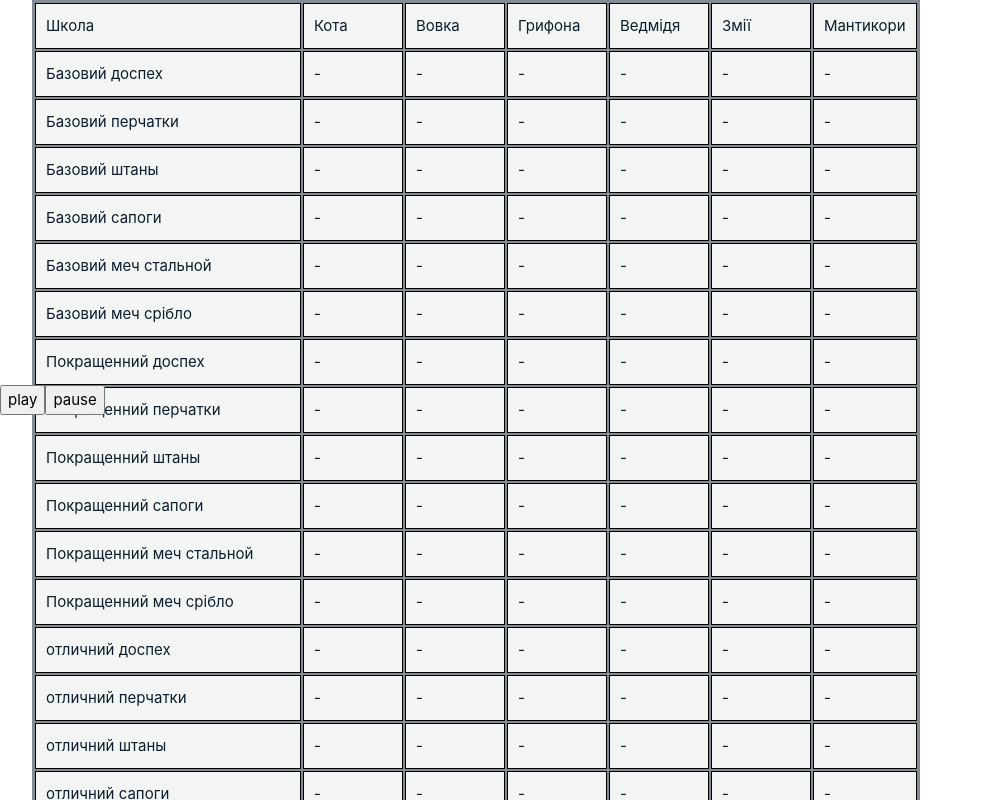
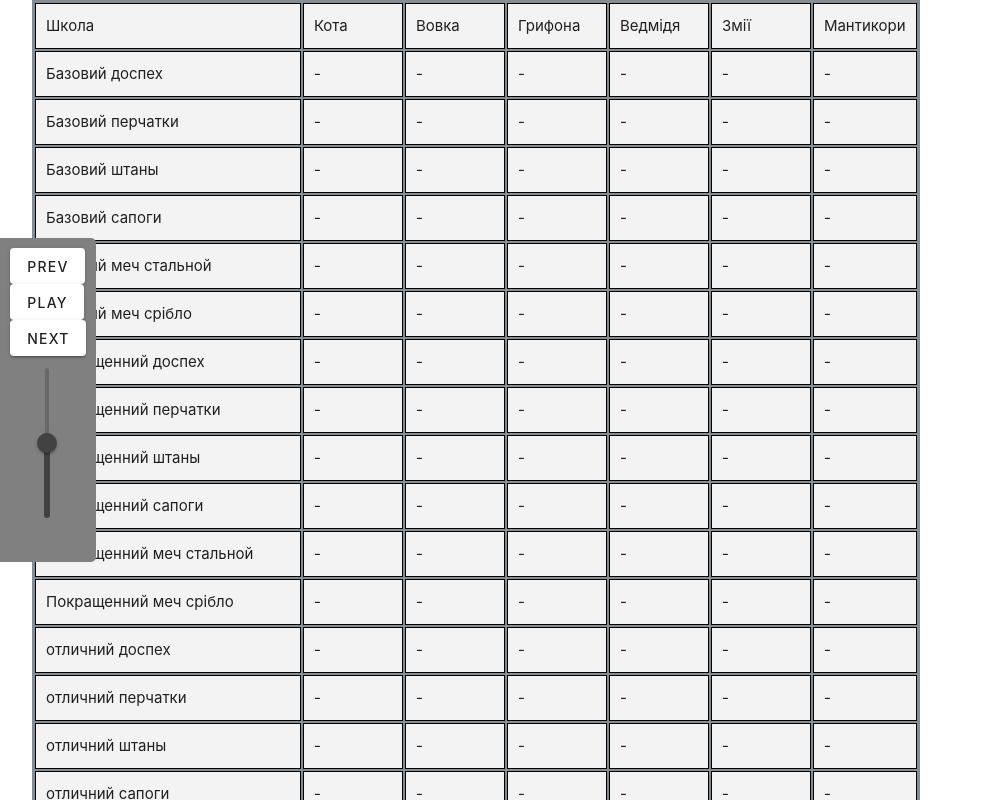
Before and after one commit to AnnaAlmie/EquipmentTheWitcher, a Vue app: page / in a window 1280 px wide. Shown: the top 800 px of the page, without its empty margins (0-983 px from the left). Built offline with nearby package versions, Linux system fonts and the light colour scheme; no server answers.

Commit message:
howl.js player

```diff
--- a/package.json
+++ b/package.json
@@ -14,7 +14,8 @@
     "howler": "^2.2.3",
     "pinia": "^2.0.28",
     "vue": "^3.2.45",
-    "vue-router": "^4.1.6"
+    "vue-router": "^4.1.6",
+    "vuetify": "^3.1.4"
   },
   "devDependencies": {
     "@types/howler": "^2.2.7",
--- a/src/App.vue
+++ b/src/App.vue
@@ -5,8 +5,10 @@ import ThePlayer from './components/ThePlayer.vue';
 </script>
 
 <template>
-  <ThePlayer />
-  <RouterView />
+  <v-app>
+    <ThePlayer />
+    <RouterView />
+  </v-app>
 </template>
 
 <style scoped>
--- a/src/assets/css/base.css
+++ b/src/assets/css/base.css
@@ -4,6 +4,7 @@
   --color-indigo: rgb(13, 29, 42);
   --section-gap: 160px;
 }
+
 
 body {
   min-height: 100vh;
--- a/src/assets/css/main.scss
+++ b/src/assets/css/main.scss
@@ -1,4 +1,4 @@
-@import './normalize.css';
+@import './reset.scss';
 @import './base.css';
 
 #app {
--- a/src/assets/css/normalize.css
+++ /dev/null
@@ -1,81 +0,0 @@
-/* Указываем box sizing */
-*,
-*::before,
-*::after {
-    box-sizing: border-box;
-    margin: 0;
-    position: relative;
-    font-weight: normal;
-}
-
-/* Убираем внутренние отступы */
-ul[class],
-ol[class] {
-    padding: 0;
-}
-
-/* Убираем внешние отступы */
-body,
-h1,
-h2,
-h3,
-h4,
-p,
-ul[class],
-ol[class],
-li,
-figure,
-figcaption,
-blockquote,
-dl,
-dd {
-    margin: 0;
-}
-
-/* Выставляем основные настройки по-умолчанию для body */
-body {
-    min-height: 100vh;
-    scroll-behavior: smooth;
-    text-rendering: optimizeSpeed;
-    line-height: 1.5;
-}
-
-/* Удаляем стандартную стилизацию для всех ul и il, у которых есть атрибут class*/
-ul[class],
-ol[class] {
-    list-style: none;
-}
-
-/* Элементы a, у которых нет класса, сбрасываем до дефолтных стилей */
-a:not([class]) {
-    text-decoration-skip-ink: auto;
-}
-
-/* Упрощаем работу с изображениями */
-img {
-    max-width: 100%;
-    display: block;
-}
-
-/* Указываем понятную периодичность в потоке данных у article*/
-article>*+* {
-    margin-top: 1em;
-}
-
-/* Наследуем шрифты для инпутов и кнопок */
-input,
-button,
-textarea,
-select {
-    font: inherit;
-}
-
-/* Удаляем все анимации и переходы для людей, которые предпочитай их не использовать */
-@media (prefers-reduced-motion: reduce) {
-    * {
-        animation-duration: 0.01ms !important;
-        animation-iteration-count: 1 !important;
-        transition-duration: 0.01ms !important;
-        scroll-behavior: auto !important;
-    }
-}
--- /dev/null
+++ b/src/assets/css/reset.scss
@@ -0,0 +1,324 @@
+/* resset.dev • v5.0.2 */
+
+/* # =================================================================
+   # Global selectors
+   # ================================================================= */
+
+html {
+    box-sizing: border-box;
+    -webkit-text-size-adjust: 100%;
+    /* Prevent adjustments of font size after orientation changes in iOS */
+    word-break: normal;
+    -moz-tab-size: 4;
+    tab-size: 4;
+}
+
+*,
+::before,
+::after {
+    background-repeat: no-repeat;
+    /* Set `background-repeat: no-repeat` to all elements and pseudo elements */
+    box-sizing: inherit;
+}
+
+::before,
+::after {
+    text-decoration: inherit;
+    /* Inherit text-decoration and vertical align to ::before and ::after pseudo elements */
+    vertical-align: inherit;
+}
+
+* {
+    padding: 0;
+    /* Reset `padding` and `margin` of all elements */
+    margin: 0;
+}
+
+/* # =================================================================
+     # General elements
+     # ================================================================= */
+
+hr {
+    overflow: visible;
+    /* Show the overflow in Edge and IE */
+    height: 0;
+    /* Add the correct box sizing in Firefox */
+    color: inherit;
+    /* Correct border color in Firefox. */
+}
+
+details,
+main {
+    display: block;
+    /* Render the `main` element consistently in IE. */
+}
+
+summary {
+    display: list-item;
+    /* Add the correct display in all browsers */
+}
+
+small {
+    font-size: 80%;
+    /* Set font-size to 80% in `small` elements */
+}
+
+[hidden] {
+    display: none;
+    /* Add the correct display in IE */
+}
+
+abbr[title] {
+    border-bottom: none;
+    /* Remove the bottom border in Chrome 57 */
+    /* Add the correct text decoration in Chrome, Edge, IE, Opera, and Safari */
+    text-decoration: underline;
+    text-decoration: underline dotted;
+}
+
+a {
+    background-color: transparent;
+    /* Remove the gray background on active links in IE 10 */
+}
+
+a:active,
+a:hover {
+    outline-width: 0;
+    /* Remove the outline when hovering in all browsers */
+}
+
+code,
+kbd,
+pre,
+samp {
+    font-family: monospace, monospace;
+    /* Specify the font family of code elements */
+}
+
+pre {
+    font-size: 1em;
+    /* Correct the odd `em` font sizing in all browsers */
+}
+
+b,
+strong {
+    font-weight: bolder;
+    /* Add the correct font weight in Chrome, Edge, and Safari */
+}
+
+/* https://gist.github.com/unruthless/413930 */
+sub,
+sup {
+    font-size: 75%;
+    line-height: 0;
+    position: relative;
+    vertical-align: baseline;
+}
+
+sub {
+    bottom: -0.25em;
+}
+
+sup {
+    top: -0.5em;
+}
+
+table {
+    border-color: inherit;
+    /* Correct border color in all Chrome, Edge, and Safari. */
+    text-indent: 0;
+    /* Remove text indentation in Chrome, Edge, and Safari */
+}
+
+iframe {
+    border-style: none;
+}
+
+/* # =================================================================
+     # Forms
+     # ================================================================= */
+
+input {
+    border-radius: 0;
+}
+
+[type='number']::-webkit-inner-spin-button,
+[type='number']::-webkit-outer-spin-button {
+    height: auto;
+    /* Correct the cursor style of increment and decrement buttons in Chrome */
+}
+
+[type='search'] {
+    -webkit-appearance: textfield;
+    /* Correct the odd appearance in Chrome and Safari */
+    outline-offset: -2px;
+    /* Correct the outline style in Safari */
+}
+
+[type='search']::-webkit-search-decoration {
+    -webkit-appearance: none;
+    /* Remove the inner padding in Chrome and Safari on macOS */
+}
+
+textarea {
+    overflow: auto;
+    /* Internet Explorer 11+ */
+    resize: vertical;
+    /* Specify textarea resizability */
+}
+
+button,
+input,
+optgroup,
+select,
+textarea {
+    font: inherit;
+    /* Specify font inheritance of form elements */
+}
+
+optgroup {
+    font-weight: bold;
+    /* Restore the font weight unset by the previous rule */
+}
+
+button {
+    overflow: visible;
+    /* Address `overflow` set to `hidden` in IE 8/9/10/11 */
+}
+
+button,
+select {
+    text-transform: none;
+    /* Firefox 40+, Internet Explorer 11- */
+}
+
+/* Apply cursor pointer to button elements */
+button,
+[type='button'],
+[type='reset'],
+[type='submit'],
+[role='button'] {
+    cursor: pointer;
+}
+
+/* Remove inner padding and border in Firefox 4+ */
+button::-moz-focus-inner,
+[type='button']::-moz-focus-inner,
+[type='reset']::-moz-focus-inner,
+[type='submit']::-moz-focus-inner {
+    border-style: none;
+    padding: 0;
+}
+
+/* Replace focus style removed in the border reset above */
+button:-moz-focusring,
+[type='button']::-moz-focus-inner,
+[type='reset']::-moz-focus-inner,
+[type='submit']::-moz-focus-inner {
+    outline: 1px dotted ButtonText;
+}
+
+button,
+html [type='button'],
+/* Prevent a WebKit bug where (2) destroys native `audio` and `video`controls in Android 4 */
+[type='reset'],
+[type='submit'] {
+    -webkit-appearance: button;
+    /* Correct the inability to style clickable types in iOS */
+}
+
+/* Remove the default button styling in all browsers */
+button,
+input,
+select,
+textarea {
+    background-color: transparent;
+    border-style: none;
+}
+
+a:focus,
+button:focus,
+input:focus,
+select:focus,
+textarea:focus {
+    outline-width: 0;
+}
+
+/* Style select like a standard input */
+select {
+    -moz-appearance: none;
+    /* Firefox 36+ */
+    -webkit-appearance: none;
+    /* Chrome 41+ */
+}
+
+select::-ms-expand {
+    display: none;
+    /* Internet Explorer 11+ */
+}
+
+select::-ms-value {
+    color: currentColor;
+    /* Internet Explorer 11+ */
+}
+
+legend {
+    border: 0;
+    /* Correct `color` not being inherited in IE 8/9/10/11 */
+    color: inherit;
+    /* Correct the color inheritance from `fieldset` elements in IE */
+    display: table;
+    /* Correct the text wrapping in Edge and IE */
+    max-width: 100%;
+    /* Correct the text wrapping in Edge and IE */
+    white-space: normal;
+    /* Correct the text wrapping in Edge and IE */
+    max-width: 100%;
+    /* Correct the text wrapping in Edge 18- and IE */
+}
+
+::-webkit-file-upload-button {
+    /* Correct the inability to style clickable types in iOS and Safari */
+    -webkit-appearance: button;
+    color: inherit;
+    font: inherit;
+    /* Change font properties to `inherit` in Chrome and Safari */
+}
+
+/* Replace pointer cursor in disabled elements */
+[disabled] {
+    cursor: default;
+}
+
+/* # =================================================================
+     # Specify media element style
+     # ================================================================= */
+
+img {
+    border-style: none;
+    /* Remove border when inside `a` element in IE 8/9/10 */
+}
+
+/* Add the correct vertical alignment in Chrome, Firefox, and Opera */
+progress {
+    vertical-align: baseline;
+}
+
+/* # =================================================================
+     # Accessibility
+     # ================================================================= */
+
+/* Specify the progress cursor of updating elements */
+[aria-busy='true'] {
+    cursor: progress;
+}
+
+/* Specify the pointer cursor of trigger elements */
+[aria-controls] {
+    cursor: pointer;
+}
+
+/* Specify the unstyled cursor of disabled, not-editable, or otherwise inoperable elements */
+[aria-disabled='true'] {
+    cursor: default;
+}
--- a/src/audio/songs.ts
+++ b/src/audio/songs.ts
@@ -12,5 +12,5 @@ import After from './the_witcher_3_wild_hunt_27 After the Storm.mp3'
 import Ladies from './the_witcher_3_wild_hunt_33 Ladies of the Woods.mp3'
 
 export default [
-    Nightingale, Aen, Emhyr, Spikeroog, Silver, Whispers, Hunter, Kaer, Vagabond, Cloak, After, Ladies
+    Aen, Emhyr, Spikeroog, Silver, Whispers, Nightingale, Hunter, Kaer, Vagabond, Cloak, After, Ladies
 ]
--- a/src/components/ThePlayer.vue
+++ b/src/components/ThePlayer.vue
@@ -1,47 +1,66 @@
 <script setup lang="ts">
-import { ref, onMounted } from 'vue';
+import { ref, onMounted, watch } from 'vue';
 import { Howl, Howler } from 'howler'
-
+import 'vuetify/dist/vuetify.css'
 import allSongs from '@/audio/songs';
 
+
+let appearPlayer = ref<boolean>(false);
 let volume = ref<number>(0.5);
-let appearPlayer = ref<boolean>(false);
+let trackIndex = ref<number>(5);
+let isPlay = ref<boolean>(false);
 
 onMounted(() => {
     setTimeout(() => {
         appearPlayer.value = true
-        console.log()
-    }, 3000)
+    }, 300)
 })
 
 let sound = new Howl({
-    src: allSongs,
+    src: allSongs[trackIndex.value],
     autoplay: false,
     loop: false,
-    volume: volume.value,
+    volume: 0.5,
+    onplay: function (id) {
+
+        isPlay.value = true
+    },
+    onpause: function (id) {
+        console.log(id)
+        isPlay.value = false
+    },
     onend: function () {
-        console.log('Finished!');
+        sound.stop()
+
+        trackIndex.value++
+        sound.play()
     }
 });
-function Play() {
-    sound.play();
-    console.log(sound)
+
+watch(volume,
+    (volume) => {
+        sound.volume(volume)
+    }
+)
+
+function next() {
+    sound.stop()
+
+    trackIndex.value++
+    sound.play()
+    console.log(trackIndex.value, sound)
 }
-function Pause() {
-    sound.pause();
-    console.log(sound)
-}
-// function updateVolume (volume) {
-//     sound.volume(volume)
-// }
 </script>
 
 <template>
-    <Transition name="slide-fade">
-        <div class="player" v-show="appearPlayer">
-            <button @click="Play">play</button>
-            <button @click="Pause">pause</button>
-            <!-- <v-slider v-model="volume" @input="updateVolume(volume)" max="1" step="0.1"></v-slider> -->
+    <Transition name="slide-fade" v-show="appearPlayer">
+        <div class="player">
+            <v-btn>prev</v-btn>
+            <v-btn @click="sound.play()" v-if="!isPlay">play</v-btn>
+            <v-btn @click="sound.pause()" v-else>pause</v-btn>
+            <v-btn @click="next">next</v-btn>
+            <v-slider v-model="volume" direction="vertical" show-ticks min="0" max="1" step="0.1"
+                class="volume"></v-slider>
         </div>
     </Transition>
 </template>
@@ -52,7 +71,15 @@ function Pause() {
     z-index: 10;
     left: 0;
     top: 50%;
-    transform: translateY(-50%);
+    transform: translate(0, -50%);
+    background: grey;
+    padding: 10px;
+    border-radius: 0 5px 5px 0;
+
+    button {
+        display: block;
+    }
+
 }
 
 // transitions
@@ -67,8 +94,14 @@ function Pause() {
 
     &enter-from,
     &leave-to {
-        transform: translateX(-100%);
+        transform: translate(-100%, -50%);
         opacity: 0;
     }
 }
 </style>
+
+<style lang="scss">
+.volume.v-slider.v-input--vertical .v-input__control {
+    min-height: 150px;
+}
+</style>
```
Also changed, not shown: src/main.ts (+14 -0 lines), 1 other file (tests, documents, lock files or other folders).
